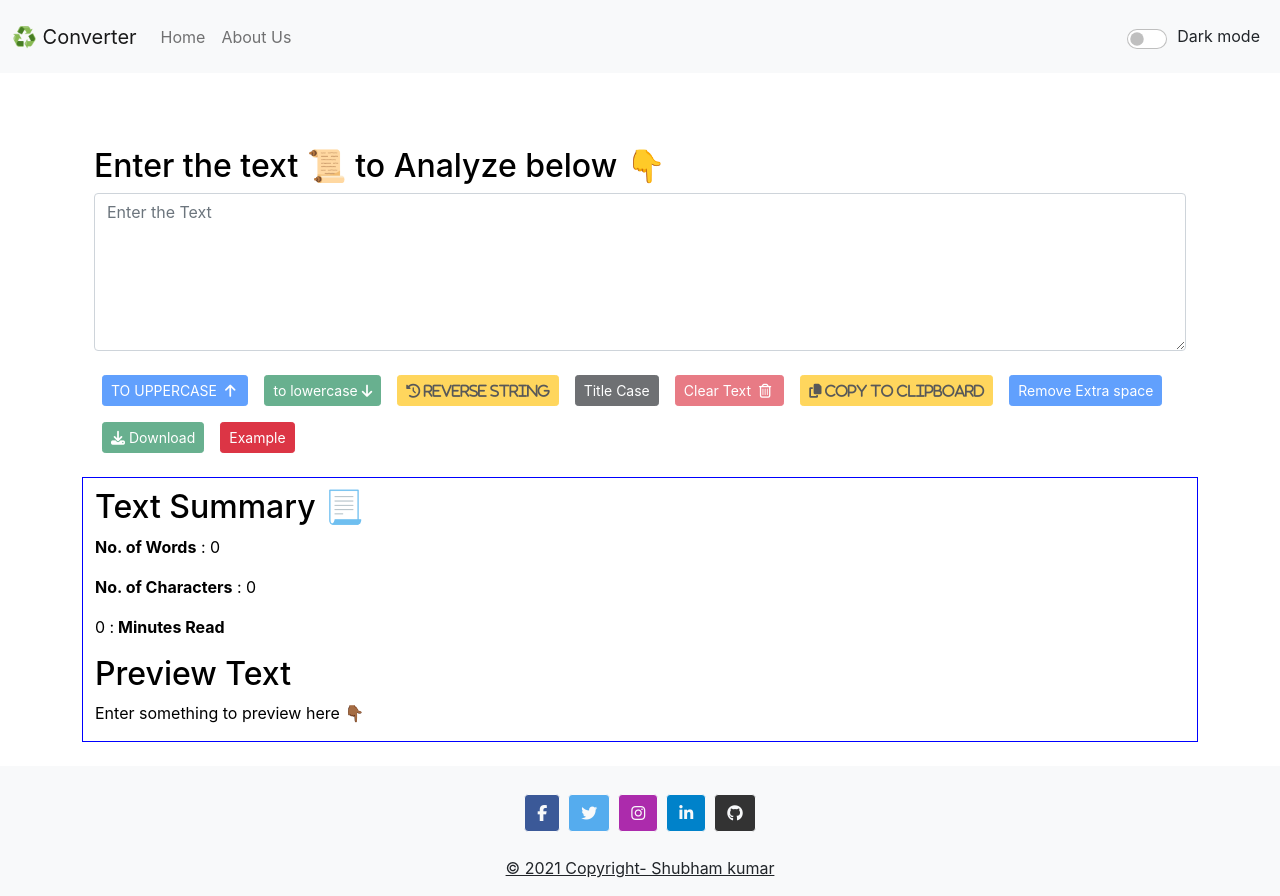
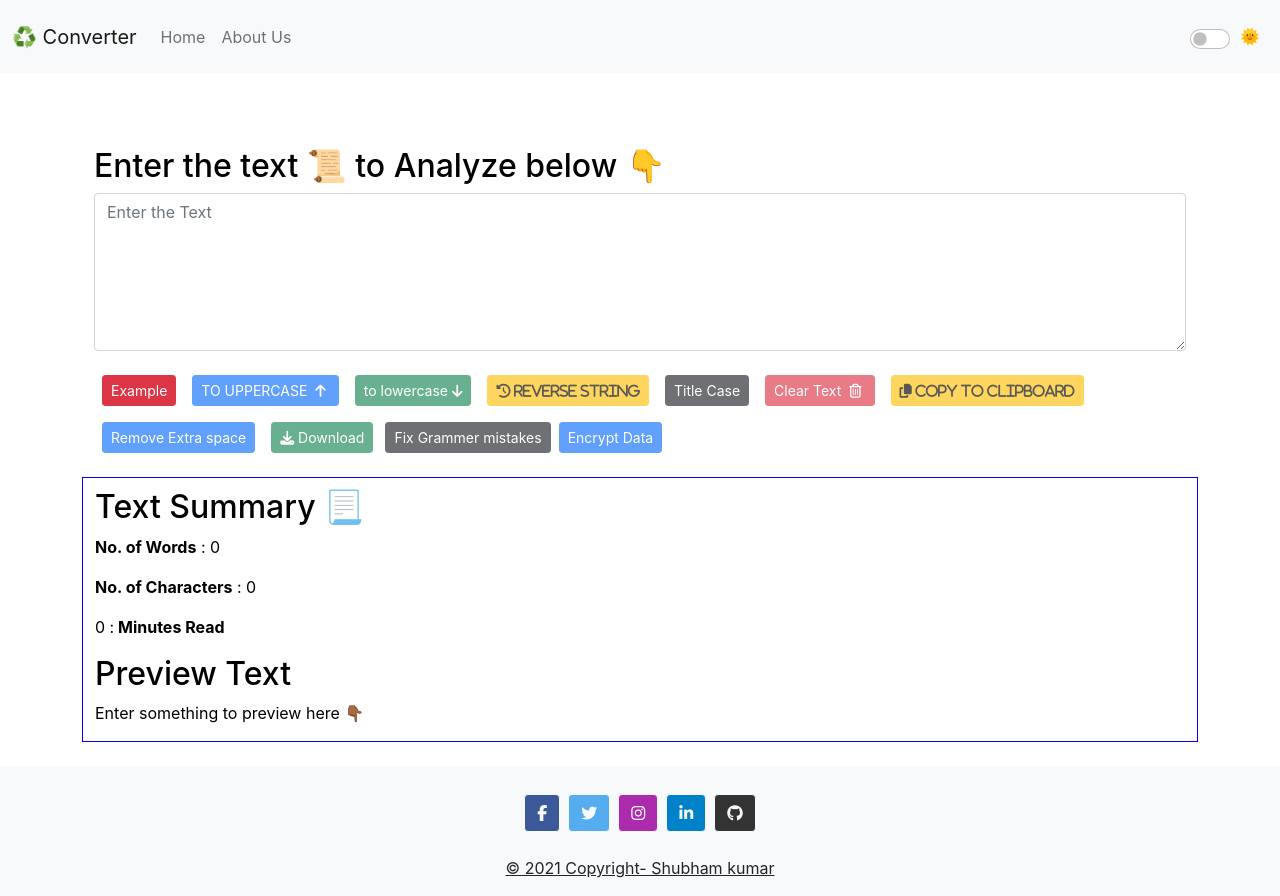
Before and after one commit to shubhamkumar5051/Convert-Case, a React (Create React App) app: page / in a window 1280 px wide. Built offline with nearby package versions, Linux system fonts and the light colour scheme.

Commit message:
Added function to encrypt data && fix grammer mistake

```diff
--- a/src/components/Navbar.js
+++ b/src/components/Navbar.js
@@ -45,12 +45,13 @@ export default function navbar(props) {
               id="flexSwitchCheckDefault"
               onClick={props.toggleButton}
             />
-            <label
+            {/* <label
               className="form-check-label text"
               htmlFor="flexSwitchCheckDefault"
             >
               Dark mode
-            </label>
+            </label> */}
+            <label className="form-check-label" htmlFor="flexSwitchCheckDefault">{`${props.mode === 'light' ? '🌞' : '🌙'}`}</label>
           </div>
         </div>
       </div>
--- a/src/components/TextForm.js
+++ b/src/components/TextForm.js
@@ -1,5 +1,5 @@
 import React, { useState } from "react";
-
+import axios from "axios";
 export default function TextForm(props) {
   const [text, setText] = useState("");
   //   setText("hemlo");
@@ -64,7 +64,7 @@ export default function TextForm(props) {
 
   //example logic
   const Example = () => {
-    const exampleString = `Welcome to string converter\nDeveloper contact : shubham kumar\n\nLets go.................. \nNow you can perform every operation `;
+    const exampleString = `Welcome to String Converter\nDeveloper Contact : Shubham Kumar\n\nNow you can Perform Every Operation Listed Below`;
     setText(exampleString);
   };
 
@@ -91,7 +91,43 @@ export default function TextForm(props) {
     document.body.removeChild(element);
     props.showAlert("Downloading...", "success");
   }
+  //encrypt
+  const Encrypt = () => {
+    var str = text;
+    var enc = window.btoa(str);
+    var res = enc;
+    setText(res);
+    props.showAlert("String is Encrypetd!", "success");
+  };
 
+  //grammer check
+  let handleGrammerCheck = () => {
+    let data = text.split(/[ ]+/).join("+");
+    axios({
+      url: `https://api.textgears.com/grammar?text=${data}!&language=en-GB&whitelist=&dictionary_id=&key=BssNrgSeKD9Th2Up`,
+    })
+      .then(function (response) {
+        if (response.data.description) {
+          props.showAlert(
+            "Plese set your key of api.Get it from https://textgears.com!",
+            "error"
+          );
+        } else {
+          let checkedText = text;
+          for (let i in response.data.response.errors) {
+            checkedText = checkedText.replace(
+              response.data.response.errors[i].bad,
+              response.data.response.errors[i].better[0]
+            );
+          }
+          setText(checkedText);
+          props.showAlert("Your Grammer Mistakes has been Fixed!", "success");
+        }
+      })
+      .catch(function (error) {
+        console.log(error);
+      });
+  };
   return (
     <>
       <div
@@ -116,6 +152,14 @@ export default function TextForm(props) {
           ></textarea>
         </div>
         <button
+          // disabled={text.length === 0}
+          type="button"
+          className="btn btn-danger btn-sm mx-2 my-2"
+          onClick={Example}
+        >
+          Example
+        </button>
+        <button
           disabled={text.length === 0}
           type="button"
           className="btn btn-primary btn-sm mx-2 my-2"
@@ -138,7 +182,7 @@ export default function TextForm(props) {
           className="btn btn-warning btn-sm mx-2 my-2"
           onClick={toReverse}
         >
-          <b class="fas fa-history"> Reverse String</b>
+          <b className="fas fa-history"> Reverse String</b>
         </button>
 
         <button
@@ -182,15 +226,22 @@ export default function TextForm(props) {
           className="btn btn-success btn-sm mx-2 my-2"
           onClick={download}
         >
-          <i class="fas fa-download"></i> Download
+          <i className="fas fa-download"></i> Download
         </button>
         <button
-          // disabled={text.length === 0}
-          type="button"
-          className="btn btn-danger btn-sm mx-2 my-2"
-          onClick={Example}
+          disabled={text.length === 0}
+          className="btn btn-dark btn-sm mx-1 my-1"
+          onClick={handleGrammerCheck}
         >
-          Example
+          Fix Grammer mistakes
+        </button>
+
+        <button
+          disabled={text.length === 0}
+          className="btn btn-primary btn-sm mx-1 my-1"
+          onClick={Encrypt}
+        >
+          Encrypt Data
         </button>
       </div>
       <div
@@ -199,6 +250,7 @@ export default function TextForm(props) {
           color: props.mode === "light" ? "black" : "white",
           border: props.mode === "light" ? "1px solid blue" : "1px solid white",
         }}
+        n
       >
         <h2 style={{ paddingTop: "10px" }}>Text Summary 📃</h2>
         <p>
```
